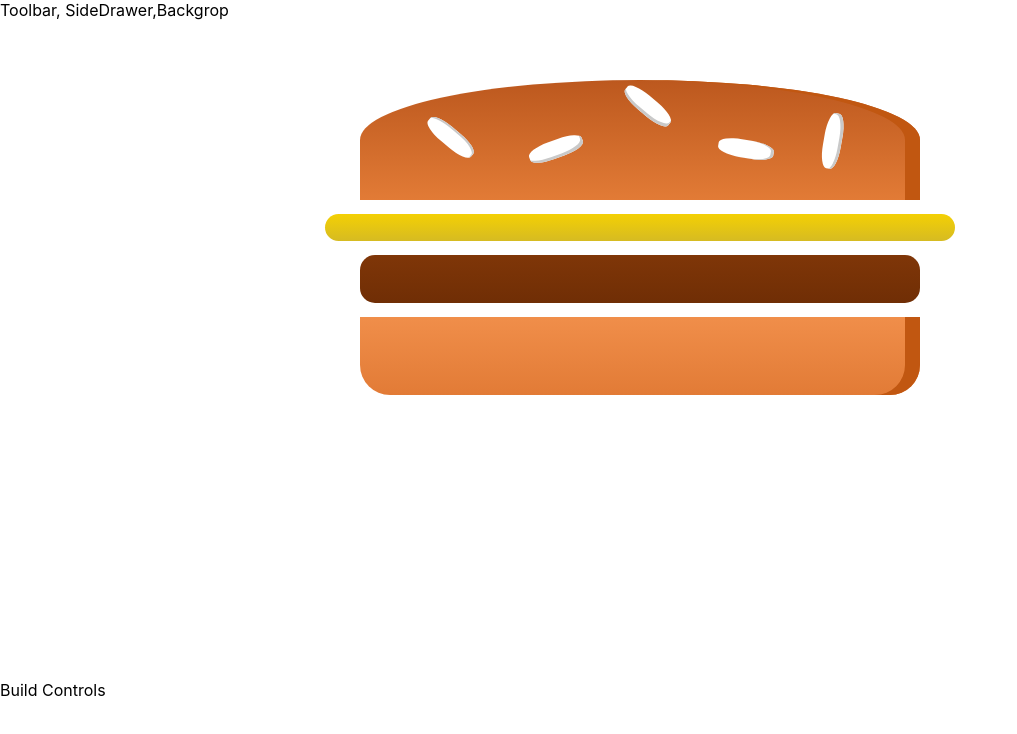
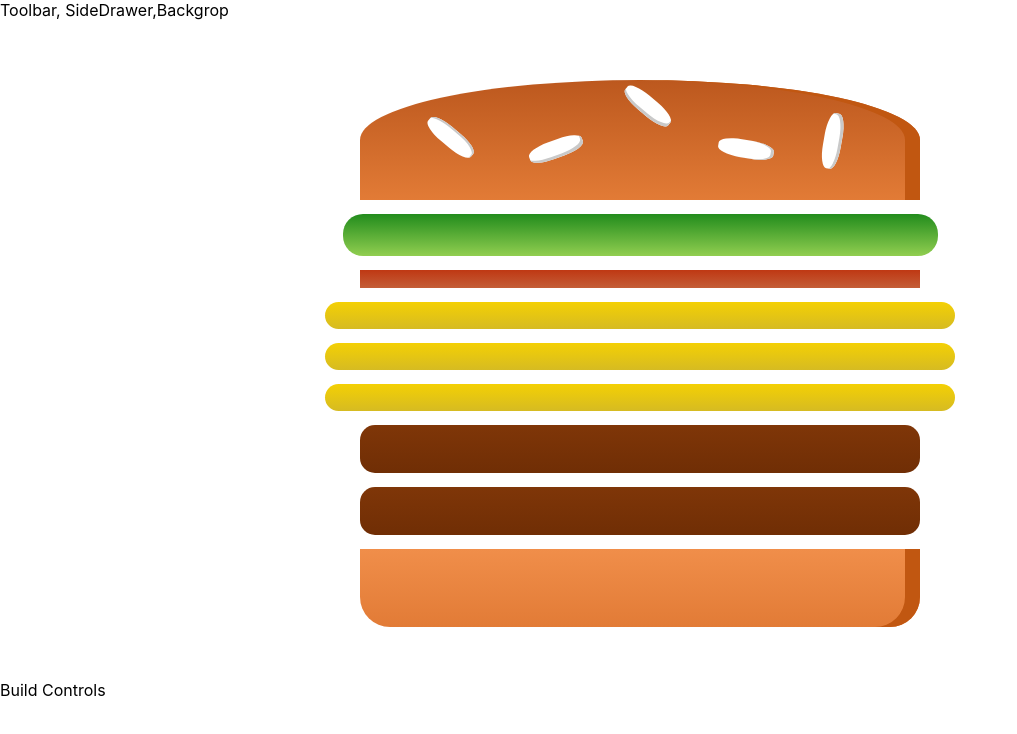
Before and after one commit to humbertocarvalho/courses-react-burger-builder, a React (Create React App) app: page / in a window 1280 px wide. Shown: the top 734 px of the page, without its empty margins (0-1017 px from the left). Built offline with nearby package versions, Linux system fonts and the light colour scheme; the HTML template or start-up script is replaced by a standard one.

Commit message:
Burguer Ingredients Dynamically

```diff
--- a/src/components/Burger/Burger.js
+++ b/src/components/Burger/Burger.js
@@ -3,11 +3,15 @@
 import styles from './Burger.module.css';
 
 export default function Burger(props) {
+  const transformedIngredients = Object.keys(props.ingredients).map(igKey => {
+    return [...Array(props.ingredients[igKey])].map((_, i) => {
+      return <BurgerIngredient key={igKey + i} type={igKey} />;
+    });
+  });
   return (
     <div className={styles.Burger}>
       <BurgerIngredient type='bread-top' />
-      <BurgerIngredient type='cheese' />
-      <BurgerIngredient type='meat' />
+      {transformedIngredients}
       <BurgerIngredient type='bread-bottom' />
     </div>
   );
--- a/src/containers/BurgerBuilder/BurgerBuilder.js
+++ b/src/containers/BurgerBuilder/BurgerBuilder.js
@@ -4,10 +4,19 @@
 // import { Container } from './styles';
 
 export default class BurgerBuilder extends Component {
+  state = {
+    ingredients: {
+      salad: 1,
+      bacon: 1,
+      cheese: 3,
+      meat: 2
+    }
+  };
+
   render() {
     return (
       <Aux>
-        <Burger />
+        <Burger ingredients={this.state.ingredients} />
         <div>Build Controls</div>
       </Aux>
     );
```
